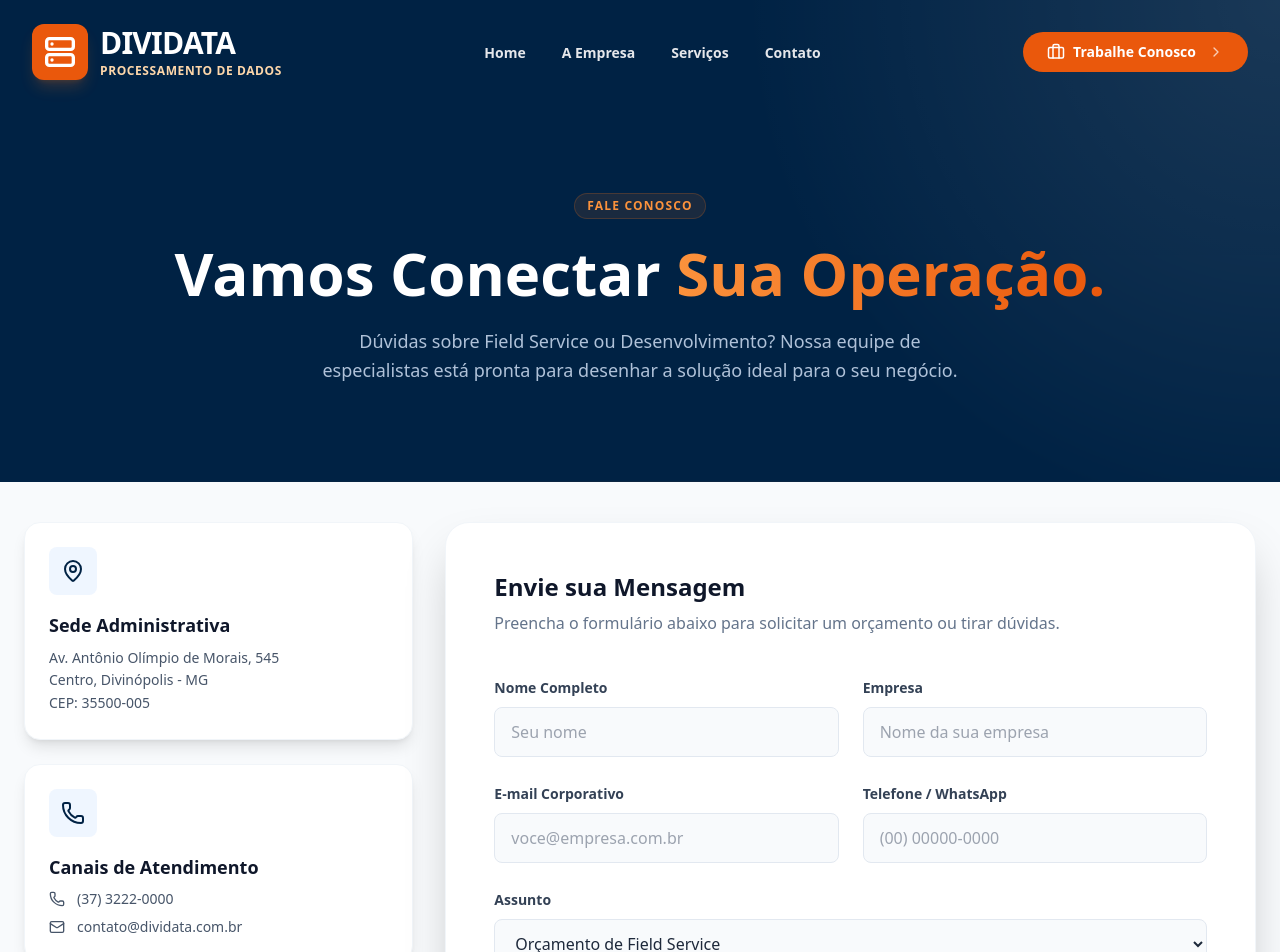
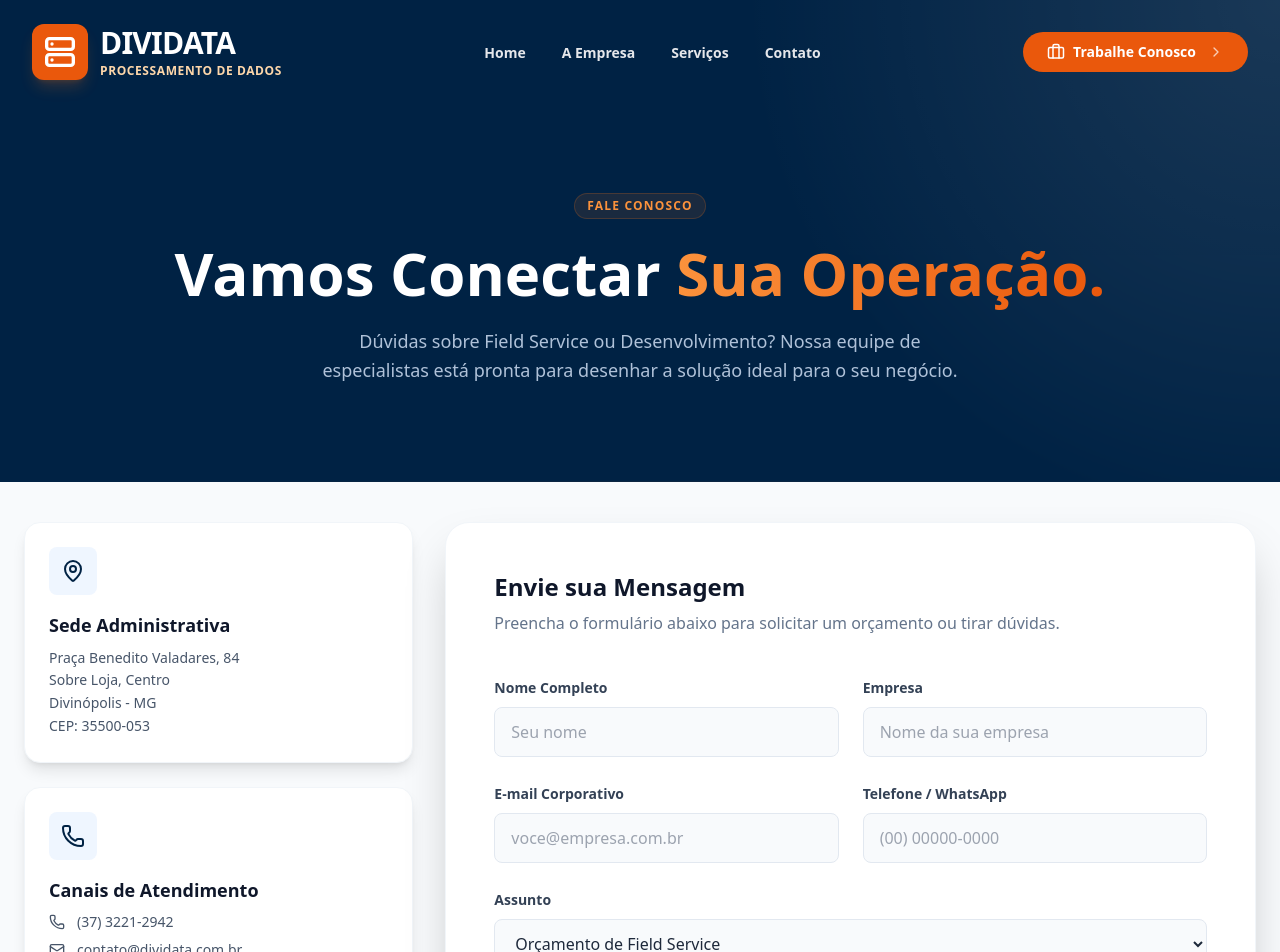
Before and after one commit to WellingtonDiasCF/DividataWeb, a Next.js app: page /contato in a window 1280 px wide. Shown: the top 952 px of the page. Built offline with nearby package versions, Linux system fonts and the light colour scheme.

Commit message:
Atualizacao completa: Loading Screen, Hero, Header e Paginas

```diff
--- a/app/contato/page.tsx
+++ b/app/contato/page.tsx
@@ -10,7 +10,7 @@ import {
   Clock,
   ArrowRight,
   CheckCircle2,
-  Building2 // Agora incluído corretamente
+  Building2
 } from "lucide-react";
 
 export default function ContatoPage() {
@@ -77,7 +77,7 @@ export default function ContatoPage() {
             {/* COLUNA DA ESQUERDA: INFORMAÇÕES DE CONTATO (4 COLUNAS) */}
             <div className="lg:col-span-4 space-y-6">
 
-              {/* Card de Endereço */}
+              {/* Card de Endereço (ATUALIZADO) */}
               <motion.div
                 initial={{ opacity: 0, x: -20 }}
                 whileInView={{ opacity: 1, x: 0 }}
@@ -89,13 +89,14 @@ export default function ContatoPage() {
                 </div>
                 <h3 className="text-lg font-bold text-slate-900 mb-2">Sede Administrativa</h3>
                 <p className="text-slate-600 text-sm leading-relaxed">
-                  Av. Antônio Olímpio de Morais, 545<br />
-                  Centro, Divinópolis - MG<br />
-                  CEP: 35500-005
+                  Praça Benedito Valadares, 84<br />
+                  Sobre Loja, Centro<br />
+                  Divinópolis - MG<br />
+                  CEP: 35500-053
                 </p>
               </motion.div>
 
-              {/* Card de Canais */}
+              {/* Card de Canais (ATUALIZADO) */}
               <motion.div
                 initial={{ opacity: 0, x: -20 }}
                 whileInView={{ opacity: 1, x: 0 }}
@@ -108,8 +109,8 @@ export default function ContatoPage() {
                 </div>
                 <h3 className="text-lg font-bold text-slate-900 mb-2">Canais de Atendimento</h3>
                 <div className="space-y-2">
-                  <a href="tel:+553732220000" className="flex items-center gap-3 text-slate-600 text-sm hover:text-orange-600 transition-colors">
-                    <Phone size={16} /> (37) 3222-0000
+                  <a href="tel:+553732212942" className="flex items-center gap-3 text-slate-600 text-sm hover:text-orange-600 transition-colors">
+                    <Phone size={16} /> (37) 3221-2942
                   </a>
                   <a href="mailto:contato@dividata.com.br" className="flex items-center gap-3 text-slate-600 text-sm hover:text-orange-600 transition-colors">
                     <Mail size={16} /> contato@dividata.com.br
@@ -117,7 +118,7 @@ export default function ContatoPage() {
                 </div>
               </motion.div>
 
-              {/* Card de Horário (AGORA BRANCO E LIMPO) */}
+              {/* Card de Horário */}
               <motion.div
                 initial={{ opacity: 0, x: -20 }}
                 whileInView={{ opacity: 1, x: 0 }}
@@ -133,7 +134,6 @@ export default function ContatoPage() {
                   Segunda a Sexta: 08:00 às 18:00<br />
                   NOC (Monitoramento): 24/7
                 </p>
-                {/* Removido o badge de "Sistemas Operantes" */}
               </motion.div>
 
             </div>
@@ -223,7 +223,7 @@ export default function ContatoPage() {
                           </div>
                         </div>
 
-                        {/* Assunto (SEM TRABALHE CONOSCO) */}
+                        {/* Assunto */}
                         <div className="space-y-2">
                           <label className="text-sm font-semibold text-slate-700">Assunto</label>
                           <select className="w-full px-4 py-3 rounded-lg bg-slate-50 border border-slate-200 focus:border-orange-500 focus:ring-2 focus:ring-orange-200 outline-none transition-all text-slate-800">
@@ -288,8 +288,7 @@ export default function ContatoPage() {
         </div>
       </section>
 
-      {/* 3. MAPA WIDE SECTION */}
-{/* 3. MAPA WIDE SECTION (ESTÁTICO COM PIN PERSONALIZADO) */}
+      {/* 3. MAPA WIDE SECTION (ESTÁTICO COM PIN PERSONALIZADO) */}
       <section className="h-[450px] w-full relative bg-slate-200 overflow-hidden">
         {/* Filtro escuro para estilo Cyberpunk */}
         <div className="absolute inset-0 z-10 pointer-events-none bg-slate-900/30 mix-blend-multiply" />
@@ -297,8 +296,8 @@ export default function ContatoPage() {
         {/* Container do Iframe com pointer-events-none para travar o mapa */}
         <div className="w-full h-full pointer-events-none">
             <iframe
-              // Link focado exatamente na Av. Antônio Olímpio de Morais, 545
-              src="https://www.google.com/maps/embed?pb=!1m18!1m12!1m3!1d3744.236869857887!2d-44.89076192402366!3d-20.156238781287565!2m3!1f0!2f0!3f0!3m2!1i1024!2i768!4f13.1!3m3!1m2!1s0xa0ae6f61538269%3A0x3410129338054690!2sAv.%20Ant%C3%B4nio%20Ol%C3%ADmpio%20de%20Morais%2C%20545%20-%20Centro%2C%20Divin%C3%B3polis%20-%20MG%2C%2035500-005!5e0!3m2!1spt-BR!2sbr!4v1708540000000!5m2!1spt-BR!2sbr"
+              // Link focado na Praça Benedito Valadares, 84
+              src="https://maps.google.com/maps?q=Praça+Benedito+Valadares,84,Divinópolis,MG&t=&z=16&ie=UTF8&iwloc=&output=embed"
               width="100%"
               height="150%" // Altura maior para compensar o topo e centralizar melhor
               style={{ border: 0, filter: 'grayscale(100%) contrast(1.2)' }} // Grayscale alto contraste
```
